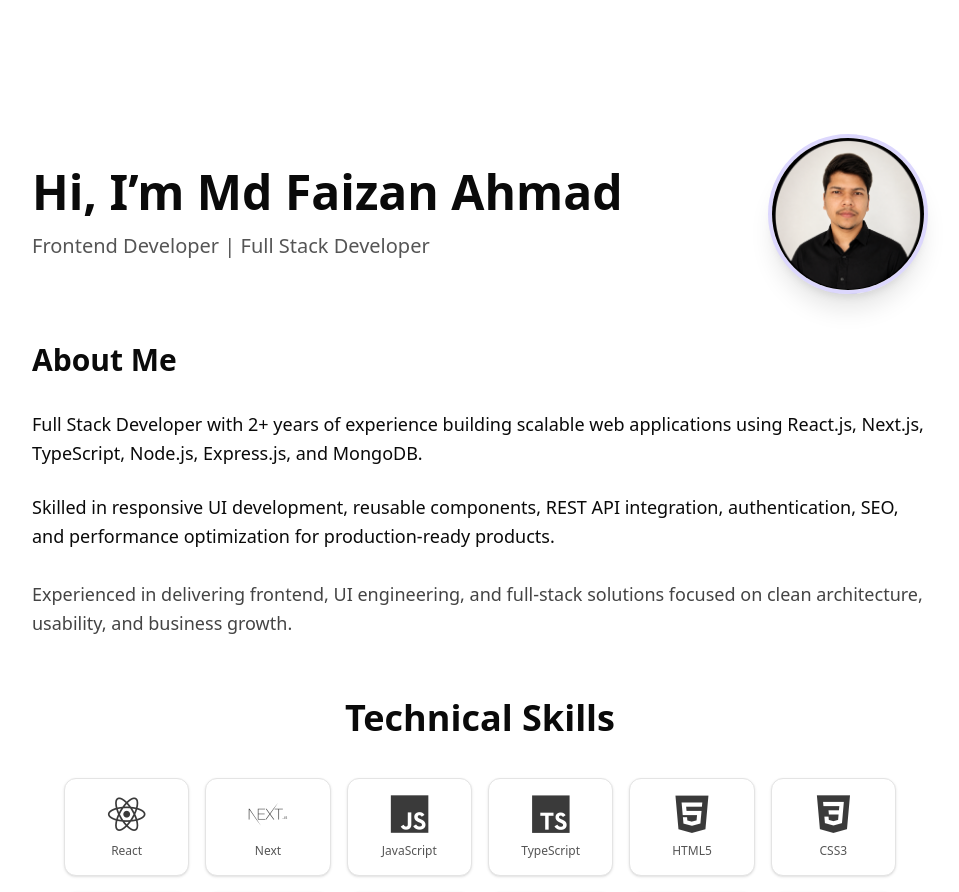
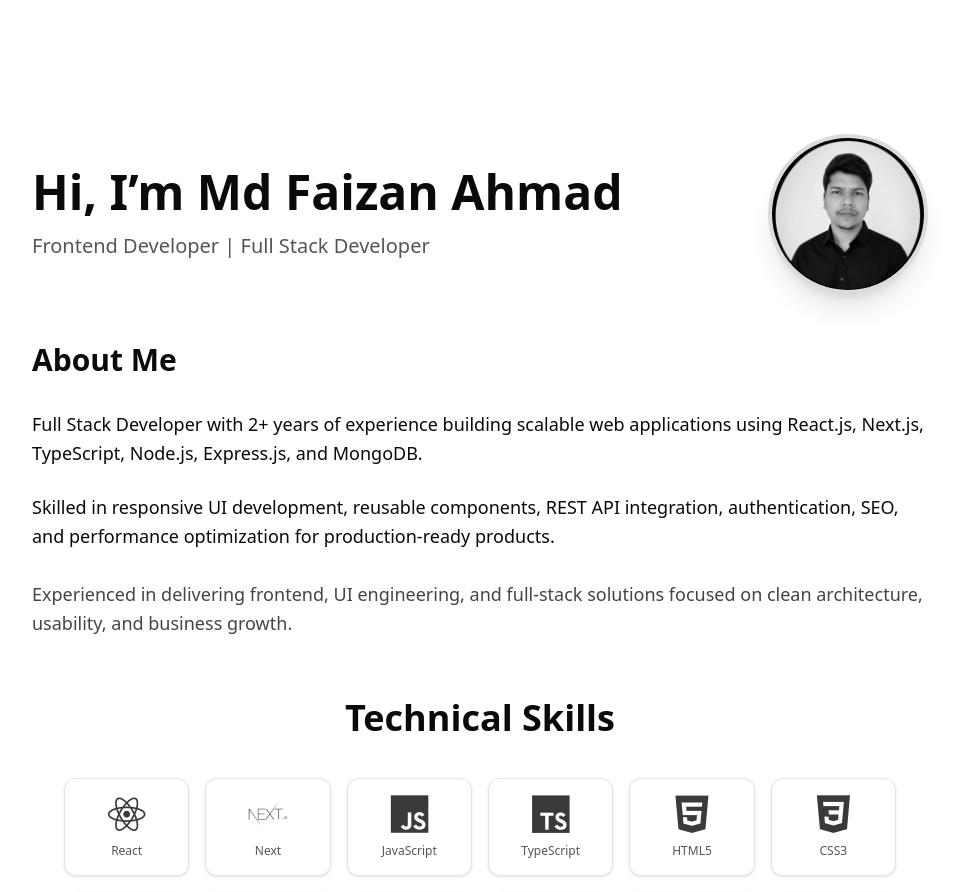
Before and after one commit to md-faizanahmad/Md_Faizan_Ahmad_Portfolio, a Next.js app: page / in a window 1280 px wide. Shown: the part 1420-2312 px from the top of the page, without its empty margins (160-1119 px from the left). Built offline with nearby package versions, Linux system fonts and the light colour scheme.

Commit message:
feat: add grayscale hover effect to profile image

```diff
--- a/src/components/about/About.tsx
+++ b/src/components/about/About.tsx
@@ -33,7 +33,7 @@ const About = () => {
               fill
               priority
               sizes="(max-width: 768px) 100vw, (max-width: 1200px) 50vw, 33vw"
-              className="rounded-full object-cover border-4 border-indigo-600/20 shadow-xl"
+              className="rounded-full object-cover border-4 border-indigo-600/20 shadow-xl grayscale hover:grayscale-0 transition-all duration-300"
             />
           </div>
         </div>
```
